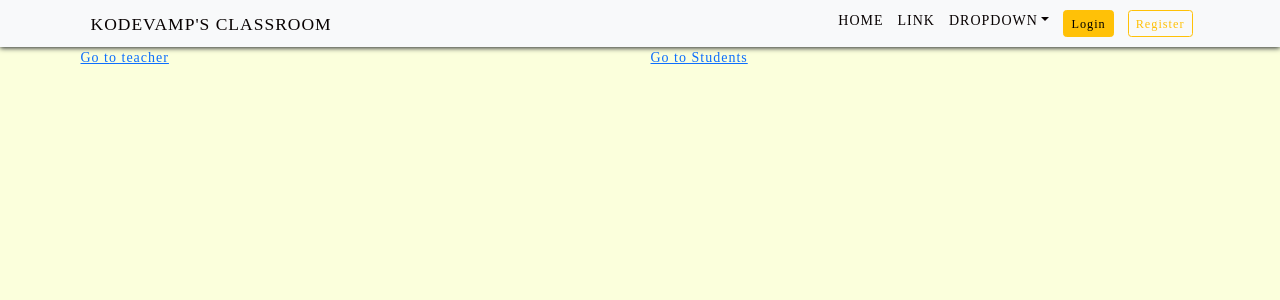
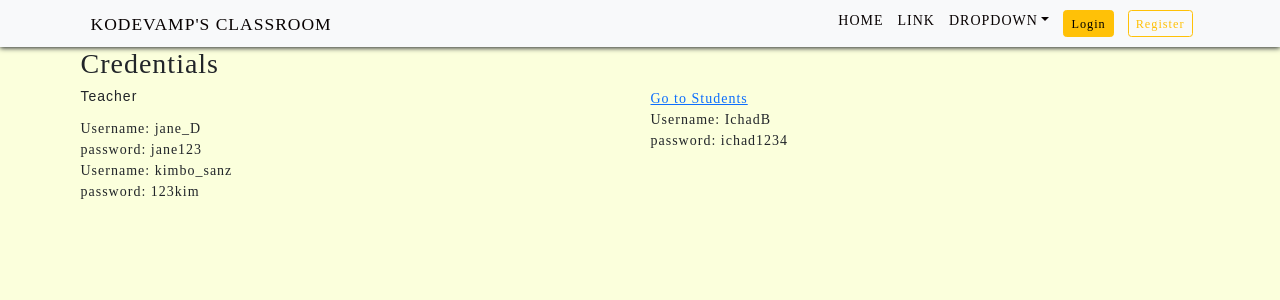
Before and after one commit to jacobeugenio/ClassroomApp-FE, a React (Create React App) app: page / in a window 1280 px wide. Shown: the top 300 px of the page. Built offline with nearby package versions, Linux system fonts and the light colour scheme; a web font is replaced by a local one.

Commit message:
fix login

```diff
--- a/src/components/landing-page/LandingPage.jsx
+++ b/src/components/landing-page/LandingPage.jsx
@@ -13,34 +13,34 @@ const LandingPage = () => {
   return location.pathname === "/login" ||
     location.pathname === "/layout" ? null : (
     <>
-			<Navbar bg='light' expand='md' className='py-0'>
+      <Navbar bg="light" expand="md" className="py-0">
         <Container>
-					<Navbar.Brand href='#home'>KodeVamp's Classroom</Navbar.Brand>
-					<Navbar.Toggle aria-controls='basic-navbar-nav' />
-					<Navbar.Collapse id='basic-navbar-nav'>
-						<Nav className='ms-auto'>
-							<Nav.Link href='#home'>Home</Nav.Link>
-							<Nav.Link href='#link'>Link</Nav.Link>
-							<NavDropdown title='Dropdown' id='basic-nav-dropdown'>
-								<NavDropdown.Item href='#action/3.1'>Action</NavDropdown.Item>
-								<NavDropdown.Item href='#action/3.2'>
+          <Navbar.Brand href="#home">KodeVamp's Classroom</Navbar.Brand>
+          <Navbar.Toggle aria-controls="basic-navbar-nav" />
+          <Navbar.Collapse id="basic-navbar-nav">
+            <Nav className="ms-auto">
+              <Nav.Link href="#home">Home</Nav.Link>
+              <Nav.Link href="#link">Link</Nav.Link>
+              <NavDropdown title="Dropdown" id="basic-nav-dropdown">
+                <NavDropdown.Item href="#action/3.1">Action</NavDropdown.Item>
+                <NavDropdown.Item href="#action/3.2">
                   Another action
                 </NavDropdown.Item>
-								<NavDropdown.Item href='#action/3.3'>
+                <NavDropdown.Item href="#action/3.3">
                   Something
                 </NavDropdown.Item>
                 <NavDropdown.Divider />
-								<NavDropdown.Item href='#action/3.4'>
+                <NavDropdown.Item href="#action/3.4">
                   Separated link
                 </NavDropdown.Item>
               </NavDropdown>
-							<Nav.Link href='/login'>
-								<Button variant='warning' size='sm'>
+              <Nav.Link href="/login">
+                <Button variant="warning" size="sm">
                   Login
                 </Button>
               </Nav.Link>
-							<Nav.Link href='/register'>
-								<Button variant='outline-warning' size='sm'>
+              <Nav.Link href="/register">
+                <Button variant="outline-warning" size="sm">
                   Register
                 </Button>
               </Nav.Link>
@@ -49,14 +49,32 @@ const LandingPage = () => {
         </Container>
       </Navbar>
 
-			<div className='content'>
+      <div className="content">
         <Container>
           <Row>
+            <h2>Credentials</h2>
             <Col lg={6}>
-							<Link to='/teacher'>Go to teacher</Link>
+              {/* <Link to='/teacher'>Go to teacher</Link> */}
+              <p>Teacher</p>
+              <span>Username: </span>
+              <span>jane_D</span>
+              <br />
+              <span>password: </span>
+              <span>jane123</span> <br />
+              <span>Username: </span>
+              <span>kimbo_sanz</span>
+              <br />
+              <span>password: </span>
+              <span>123kim</span>
             </Col>
             <Col lg={6}>
-							<Link to='/student'>Go to Students</Link>
+              <Link to="/student">Go to Students</Link>
+              <br />
+              <span>Username: </span>
+              <span>IchadB</span>
+              <br />
+              <span>password: </span>
+              <span>ichad1234</span>
             </Col>
           </Row>
         </Container>
```
Lines whose indentation alone changed are shown as unchanged.
